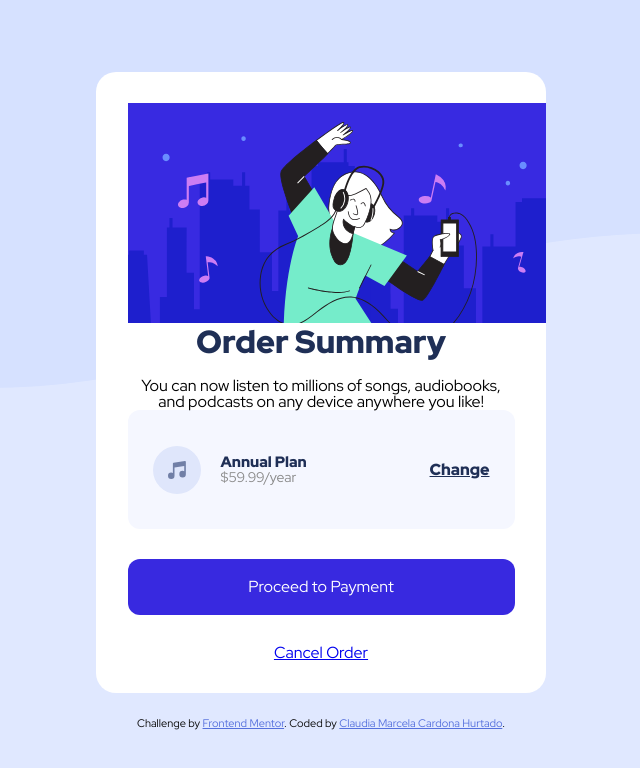
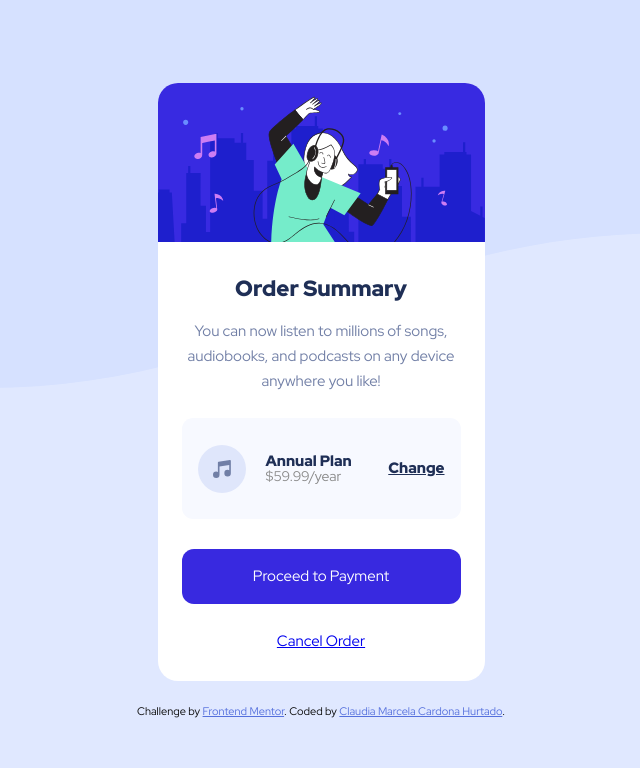
Before and after one commit to claumcarh/fem-order-summary-component-main, a website built with Vite: page src/index.html in a window 1280 px wide. Shown: the whole page, without its empty margins (319-959 px from the left). Built offline with nearby package versions, Linux system fonts and the light colour scheme.

Commit message:
Se cambian algunos estilos.

```diff
--- a/src/assets/styles/_globals.scss
+++ b/src/assets/styles/_globals.scss
@@ -10,7 +10,7 @@ body {
   font-family: 'Red Hat Display',
   sans-serif;
   min-height: 100vh;
-    background-image: url(../images/pattern-background-desktop.svg);
+  background-image: url(../images/pattern-background-mobile.svg);
   background-repeat: no-repeat;
   display: flex;
   justify-content: center;
@@ -19,5 +19,10 @@ body {
   background-size: contain;
   background-color: hsl(225, 100%, 94%);
   position: relative;
-    font-size: 16px;
+  font-size: 0.9375rem;
+  font-weight: 500;
+
+  @media only screen and (min-width: 768px) {
+    background-image: url(../images/pattern-background-desktop.svg);
   }
+}
--- a/src/assets/styles/components/card.scss
+++ b/src/assets/styles/components/card.scss
@@ -1,26 +1,43 @@
 
 .card {
-  padding: 7%;
+  max-width: 20.4375rem;
+  border-radius: 1.25rem;
   text-align: center;
+  background-color: #fff;
+
+  &__hero {
+    font-size: 0;
+  }
+
+  &__hero-img {
+    border-radius: 1.25rem 1.25rem 0 0;
+    width: 100%;
+  }
+
+  &__body {
+    padding: 2rem 1.5rem;
+  }
 
   &__title {
     color: hsl(223, 47%, 23%);
     font-weight: 900;
-    font-size: 32px;
-    margin-bottom: 20px;
+    font-size: 1.375rem;
+    line-height: normal;
+    margin-bottom: 1rem;
   }
 
-  &__text-content p.subtitle {
-    color: #8a8a8a;
-    margin-bottom: 25px;
+  &__subtitle {
+    color: #717fa6;
+    line-height: 1.5625rem;
+    margin-bottom: 1.5rem;
   }
 
   &__plan-box {
-    background-color: hsl(225, 100%, 98%);
-    border-radius: 12px;
+    background-color: #f7f9ff;
+    border-radius: 0.6875rem;
     display: flex;
-    padding: 25px;
     align-items: center;
+    padding: 1rem;
     justify-content: space-between;
   }
 
@@ -83,10 +100,6 @@
   }
 
   @media only screen and (max-width: 425px) {
-    body {
-      background-image: url(../images/pattern-background-mobile.svg);
-      font-size: 14px;
-    }
       &__container {
         max-width: 87%;
       }
@@ -105,7 +118,7 @@
       &__plan-box a {
         font-size: 13px;
       }
-      &__text-content {
+      &__body {
         padding: 9% 7%;
       }
   }
--- a/src/assets/styles/components/main.scss
+++ b/src/assets/styles/components/main.scss
@@ -1,6 +1,2 @@
 .main {
-  max-width: 450px;
-  background: white;
-  border-radius: 20px;
-  overflow: hidden;
   }
--- a/src/index.html
+++ b/src/index.html
@@ -11,15 +11,14 @@
   <main class="main">
     <article class="card">
     <div class="card__hero">
-      <img src="./assets/images/illustration-hero.svg" alt="">
+      <img class="card__hero-img" src="./assets/images/illustration-hero.svg" alt="">
     </div>
-    <div class="card__text-content">
+    <div class="card__body">
       <h2 class="card__title">
         Order Summary
       </h2>
       <p class="card__subtitle">
-        You can now listen to millions of songs, audiobooks, and podcasts on any
-        device anywhere you like!
+        You can now listen to millions of songs, audiobooks, and podcasts on any device anywhere you like!
       </p>
       <div class="card__plan-box">
         <div class="card__plan-box-left">
```
Lines whose indentation alone changed are shown as unchanged.
